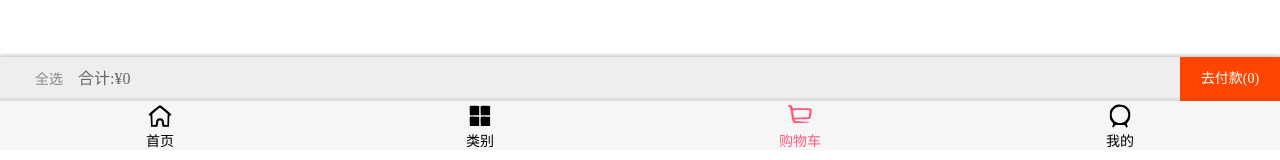
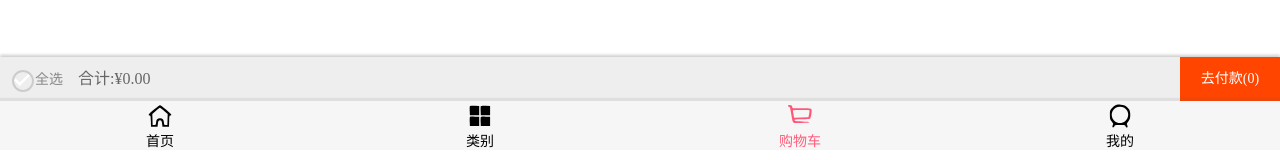
Before and after one commit to Shenjx759/supermall, a Vue app: page /cart in a window 1280 px wide. Shown: the part 650-810 px from the top of the page. Built offline with nearby package versions, Linux system fonts and the light colour scheme.

Commit message:
'购物车开发提交'

```diff
--- a/src/components/content/checkButton/CheckButton.vue
+++ b/src/components/content/checkButton/CheckButton.vue
@@ -1,23 +1,24 @@
 <!--
  * @Author: your name
  * @Date: 2020-03-25 15:42:04
- * @LastEditTime: 2020-03-25 15:43:07
+ * @LastEditTime: 2020-03-25 21:12:48
  * @LastEditors: Please set LastEditors
  * @Description: In User Settings Edit
  * @FilePath: \project\supermall\src\components\content\checkButton\CheckButton.vue
  -->
 <template>
-  <div>
-    <div class="icon-selector">
-      <img src="~/assets/img/cart/tick.svg" alt />
-    </div>
+  <div class="icon-selector" :class="{'selector-active': checked}">
+    <img src="~/assets/img/cart/tick.svg" alt />
   </div>
 </template>
 <script>
 export default {
   name: "CheckButton",
-  data() {
-    return {};
+  props: {
+    checked: {
+      type: Boolean,
+      default: false
+    }
   }
 };
 </script>
--- a/src/store/getters.js
+++ b/src/store/getters.js
@@ -1,7 +1,7 @@
 /*
  * @Author: your name
  * @Date: 2020-03-25 19:24:11
- * @LastEditTime: 2020-03-25 20:03:06
+ * @LastEditTime: 2020-03-25 21:29:58
  * @LastEditors: Please set LastEditors
  * @Description: In User Settings Edit
  * @FilePath: \project\supermall\src\store\getters.js
@@ -22,6 +22,10 @@ export default {
   cartSettlementMoney(state, getters) {
     return '¥' + getters.cartChecked.reduce((prev, current) => {
       return prev + current.price * current.count
-    }, 0)
+    }, 0).toFixed(2)
+  },
+  cartCheckedAll(state, getters) {
+    if (getters.cartCount === 0) return false
+    return !getters.cart.find(currentVal => !currentVal.checked)
   }
 }
--- a/src/views/cart/Cart.vue
+++ b/src/views/cart/Cart.vue
@@ -1,7 +1,7 @@
 <!--
  * @Author: your name
  * @Date: 2020-03-11 20:23:32
- * @LastEditTime: 2020-03-25 19:58:00
+ * @LastEditTime: 2020-03-25 21:48:09
  * @LastEditors: Please set LastEditors
  * @Description: In User Settings Edit
  * @FilePath: \project\supermall\src\views\shopcart\ShopCart.vue
@@ -14,7 +14,12 @@
       <!-- 购物车列表 -->
       <cart-list :cart-list="cart" />
     </scroll>
-    <cart-buttom :settlement-count="cartCheckedCount" :settlement-money="cartSettlementMoney" />
+    <cart-buttom
+      :settlement-count="cartCheckedCount"
+      :settlement-money="cartSettlementMoney"
+      @checkedAll="checkedAll"
+      :is-checked-all="cartCheckedAll"
+    />
   </div>
 </template>
 
@@ -35,13 +40,35 @@ export default {
     CartList,
     CartButtom
   },
+  methods: {
+    checkedAll() {
+      if (this.cartCheckedAll) {
+        // 全选中的情况下，变成全部不选中
+        this.cart.forEach(currentVal => {
+          currentVal.checked = false;
+        });
+      } else {
+        // 不是全选的情况，都变成选中
+        this.cart.forEach(currentVal => {
+          currentVal.checked = true;
+        });
+      }
+    }
+  },
   computed: {
     ...mapGetters([
       "cart",
       "cartCount",
       "cartCheckedCount",
-      "cartSettlementMoney"
+      "cartSettlementMoney",
+      "cartCheckedAll"
     ])
+  },
+  deactivated() {
+    this.$refs.scroll.refresh();
+  },
+  activated() {
+    this.$refs.scroll.refresh();
   }
 };
 </script>
--- a/src/views/cart/components/CartButtom.vue
+++ b/src/views/cart/components/CartButtom.vue
@@ -1,21 +1,26 @@
 <!--
  * @Author: your name
  * @Date: 2020-03-25 15:08:39
- * @LastEditTime: 2020-03-25 20:01:32
+ * @LastEditTime: 2020-03-25 21:50:27
  * @LastEditors: Please set LastEditors
  * @Description: In User Settings Edit
  * @FilePath: \project\supermall\src\views\cart\components\CartButtom.vue
  -->
 <template>
   <div class="bottom-menu">
-    <span>全选</span>
+    <check-button class="checked-all" @click.native="checkedAll" :checked="isCheckedAll" />
+    <span @click="checkedAll">全选</span>
     <span class="total-price">合计:{{settlementMoney}}</span>
     <span class="buy-product">去付款({{settlementCount}})</span>
   </div>
 </template>
 <script>
+import CheckButton from "components/content/checkButton/CheckButton";
 export default {
   name: "CartButtom",
+  components: {
+    CheckButton
+  },
   props: {
     settlementCount: {
       type: Number,
@@ -24,6 +29,15 @@ export default {
     settlementMoney: {
       type: [String, Number],
       default: 0
+    },
+    isCheckedAll: {
+      type: Boolean,
+      default: false
+    }
+  },
+  methods: {
+    checkedAll() {
+      this.$emit("checkedAll");
     }
   }
 };
@@ -44,7 +58,7 @@ export default {
   box-sizing: border-box;
 }
 
-.bottom-menu .select-all {
+.bottom-menu .checked-all {
   position: absolute;
   line-height: 0;
   left: 12px;
--- a/src/views/cart/components/CartListItem.vue
+++ b/src/views/cart/components/CartListItem.vue
@@ -1,7 +1,7 @@
 <!--
  * @Author: your name
  * @Date: 2020-03-25 15:38:56
- * @LastEditTime: 2020-03-25 18:23:03
+ * @LastEditTime: 2020-03-25 21:13:47
  * @LastEditors: Please set LastEditors
  * @Description: In User Settings Edit
  * @FilePath: \project\supermall\src\views\cart\components\CartListItem.vue
@@ -9,7 +9,7 @@
 <template>
   <div id="shop-item">
     <div class="item-selector">
-      <CheckButton />
+      <CheckButton :checked="product.checked" @click.native="checkedProduct" />
     </div>
     <div class="item-img">
       <img :src="product.image" alt="商品图片" />
@@ -37,8 +37,10 @@ export default {
       required: true
     }
   },
-  data() {
-    return {};
+  methods: {
+    checkedProduct() {
+      this.product.checked = !this.product.checked;
+    }
   }
 };
 </script>
```
